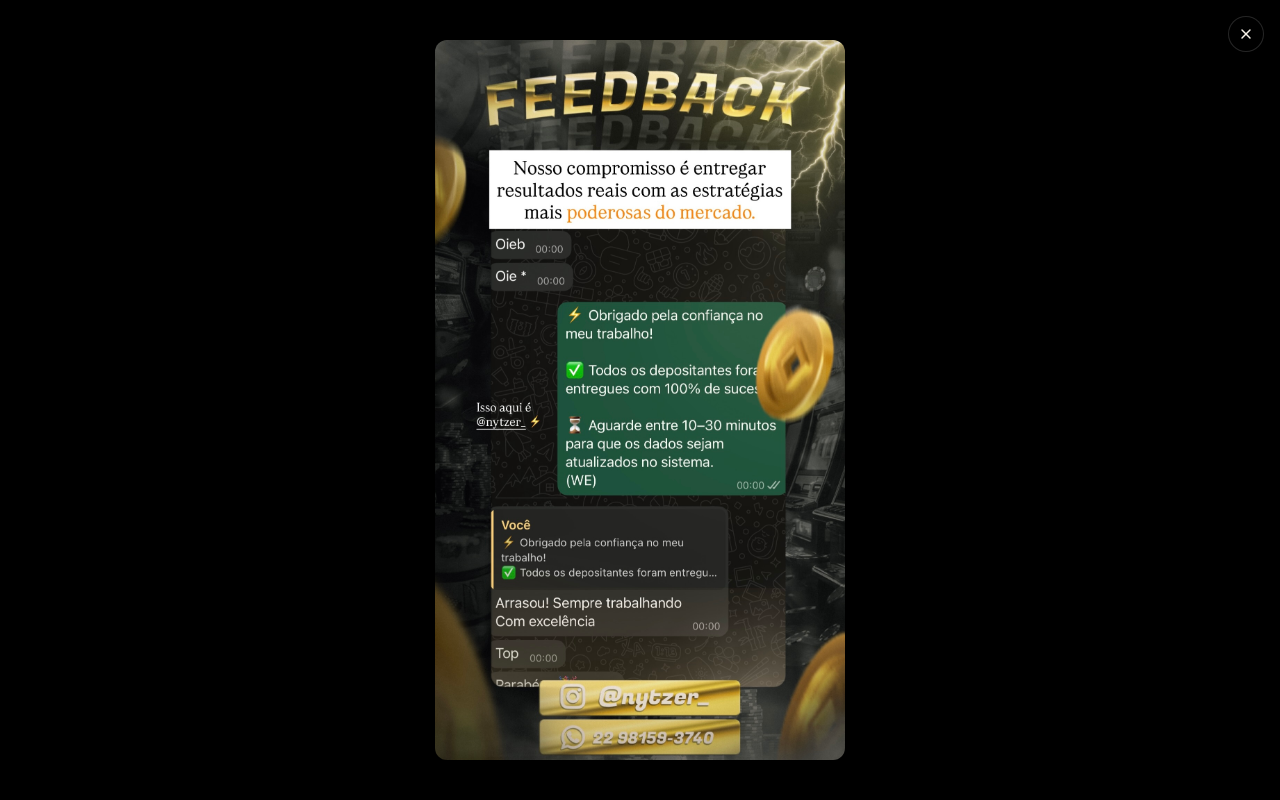
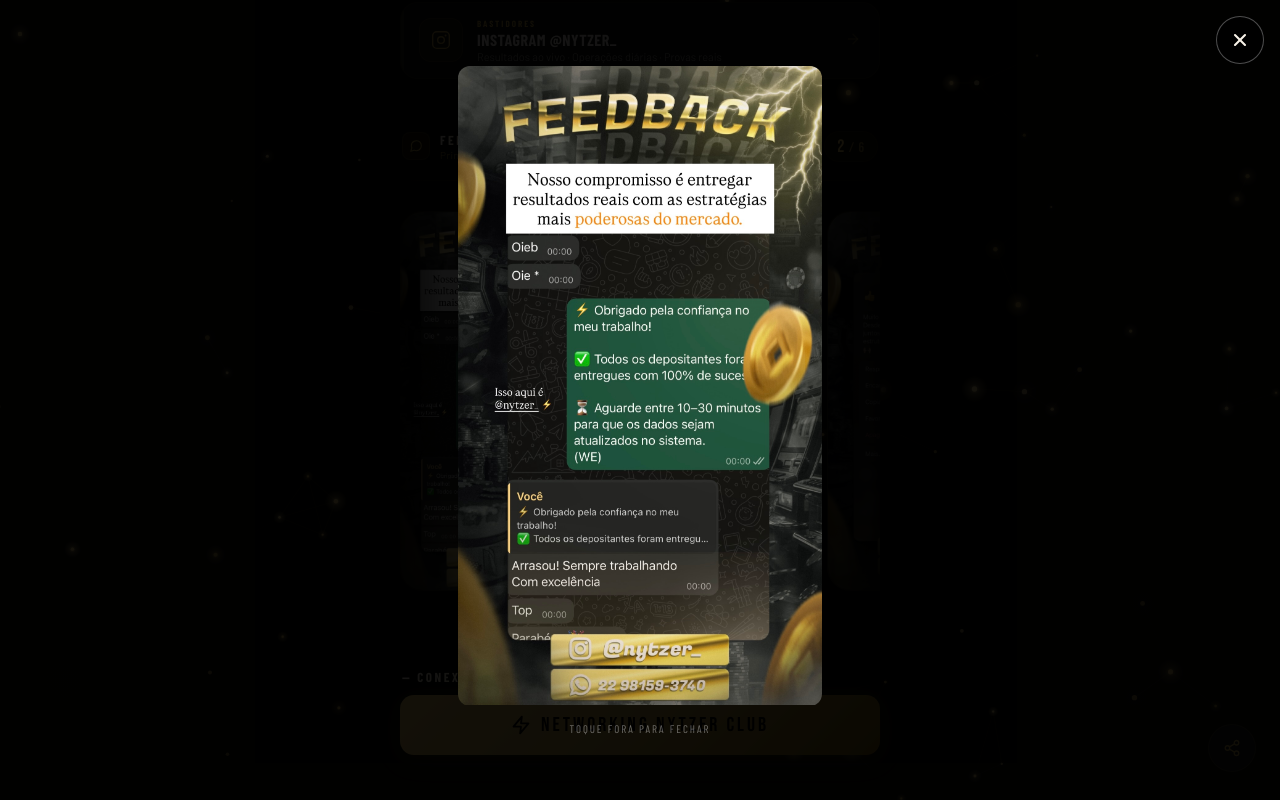
Before and after one commit to wisemansuport-ui/nytzerclub, a plain HTML site: page index.html in a window 1280 px wide. Both pictures are taken after a click on the element 499 px from the left and 1380 px from the top of the page. Shown: the part 980-1780 px from the top of the page. Drawn offline with nearby package versions, Linux system fonts and the light colour scheme; animation ran at ten frames a second.

Commit message:
Update index.html

```diff
--- a/index.html
+++ b/index.html
@@ -1419,11 +1419,14 @@
       width: 100%;
       height: 100%;
       z-index: 300;
-      background: #000;
-      display: flex;
+      background: rgba(0,0,0,0.92);
+      display: flex;
+      flex-direction: column;
       align-items: center;
       justify-content: center;
       padding: 20px;
+      padding-top: max(20px, env(safe-area-inset-top, 20px));
+      padding-bottom: max(20px, env(safe-area-inset-bottom, 20px));
       visibility: hidden;
       opacity: 0;
       transition: opacity .25s, visibility 0s .25s;
@@ -1437,11 +1440,12 @@
 
     .lightbox img {
       max-width: 100%;
-      max-height: 90vh;
+      max-height: 80vh;
       border-radius: 12px;
       object-fit: contain;
       transform: scale(0.9);
       transition: transform .35s cubic-bezier(.22, 1, .36, 1);
+      pointer-events: none;
     }
 
     .lightbox.open img {
@@ -1450,29 +1454,43 @@
 
     .lightbox-close {
       position: fixed;
-      top: 16px;
+      top: max(16px, env(safe-area-inset-top, 16px));
       right: 16px;
-      width: 36px;
-      height: 36px;
+      width: 48px;
+      height: 48px;
       border-radius: 50%;
-      background: rgba(0, 0, 0, 0.6);
-      border: 1px solid rgba(255, 255, 255, 0.15);
+      background: rgba(0, 0, 0, 0.75);
+      border: 1.5px solid rgba(255, 255, 255, 0.3);
       display: flex;
       align-items: center;
       justify-content: center;
       color: var(--white);
       cursor: pointer;
       transition: all .2s;
-    }
-
-    .lightbox-close:hover {
-      background: rgba(201, 168, 76, 0.2);
+      z-index: 310;
+      -webkit-tap-highlight-color: transparent;
+    }
+
+    .lightbox-close:hover,
+    .lightbox-close:active {
+      background: rgba(201, 168, 76, 0.3);
       border-color: var(--gold);
     }
 
     .lightbox-close svg {
-      width: 16px;
-      height: 16px;
+      width: 20px;
+      height: 20px;
+    }
+
+    .lightbox-hint {
+      margin-top: 16px;
+      font-family: 'Barlow Condensed', sans-serif;
+      font-size: 11px;
+      letter-spacing: 2px;
+      text-transform: uppercase;
+      color: rgba(255,255,255,0.4);
+      text-align: center;
+      pointer-events: none;
     }
   </style>
 </head>
@@ -2355,13 +2373,14 @@
 
   <!-- LIGHTBOX -->
   <div class="lightbox" id="lightbox" onclick="closeLightbox(event)">
-    <button class="lightbox-close" onclick="closeLightbox()">
-      <svg viewBox="0 0 24 24" fill="none" stroke="currentColor" stroke-width="2.2" stroke-linecap="round">
+    <button class="lightbox-close" id="lightbox-close-btn" onclick="closeLightbox()" aria-label="Fechar imagem">
+      <svg viewBox="0 0 24 24" fill="none" stroke="currentColor" stroke-width="2.5" stroke-linecap="round">
         <line x1="18" y1="6" x2="6" y2="18" />
         <line x1="6" y1="6" x2="18" y2="18" />
       </svg>
     </button>
     <img id="lightbox-img" src="" alt="">
+    <div class="lightbox-hint">Toque fora para fechar</div>
   </div>
 </body>
 
```
